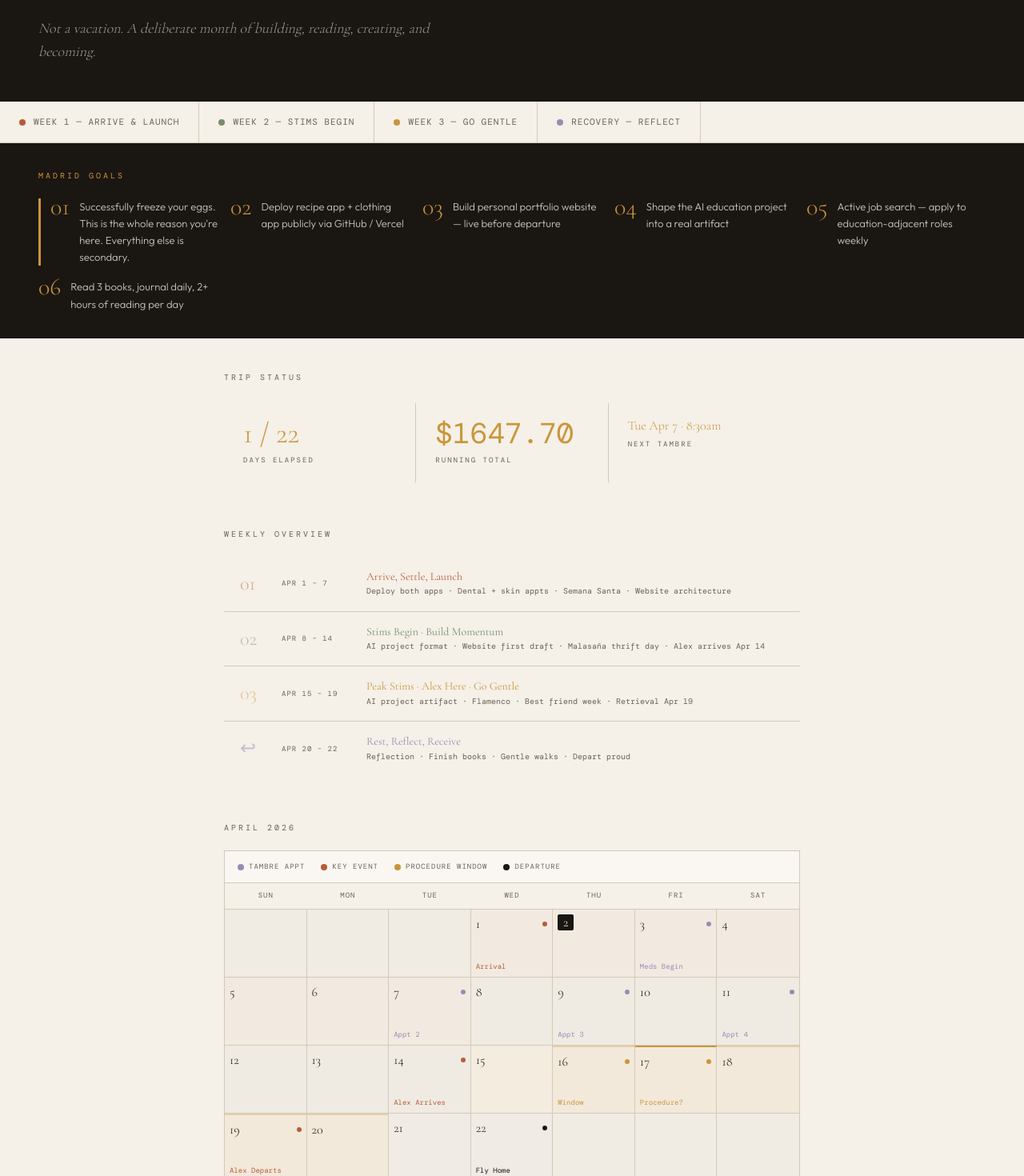
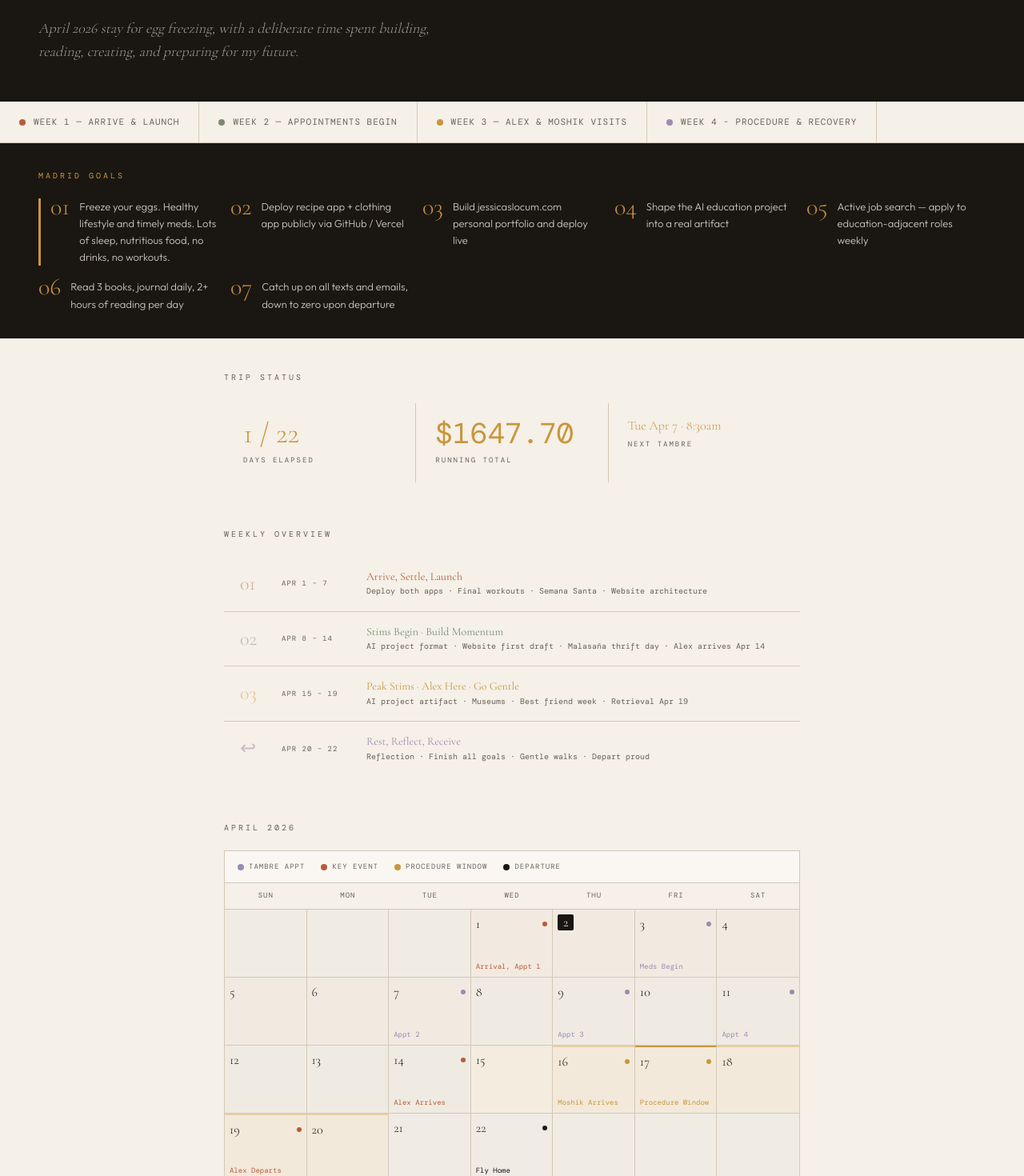
Before and after one commit to jmslo/madrid, a Next.js app: page / in a window 1280 px wide. Shown: the part 240-1710 px from the top of the page at 80% size. Built offline with nearby package versions, Linux system fonts and the light colour scheme; a web font is replaced by a local one.

Commit message:
main page edits

```diff
--- a/app/page.tsx
+++ b/app/page.tsx
@@ -8,7 +8,7 @@ type CalRow = (CalCell | null)[]
 const CALENDAR_ROWS: CalRow[] = [
   // Row 1: Apr 1–4 (Wed–Sat), padded Sun–Tue
   [null, null, null,
-    { d: 1,  mark: 'Arrival',      dot: 'var(--terracotta)', week: 1 },
+    { d: 1,  mark: 'Arrival, Appt 1',      dot: 'var(--terracotta)', week: 1 },
     { d: 2,  week: 1 },
     { d: 3,  mark: 'Meds Begin',   dot: 'var(--recovery)',   week: 1 },
     { d: 4,  week: 1 },
@@ -29,8 +29,8 @@ const CALENDAR_ROWS: CalRow[] = [
     { d: 13, week: 2 },
     { d: 14, mark: 'Alex Arrives', dot: 'var(--terracotta)', week: 2 },
     { d: 15, week: 3 },
-    { d: 16, mark: 'Window',       dot: 'var(--gold)',       week: 3, window: true },
-    { d: 17, mark: 'Procedure?',   dot: 'var(--gold)',       week: 3, window: true, procedureDay: true },
+    { d: 16, mark: 'Moshik Arrives',       dot: 'var(--gold)',       week: 3, window: true },
+    { d: 17, mark: 'Procedure Window',   dot: 'var(--gold)',       week: 3, window: true, procedureDay: true },
     { d: 18, week: 3, window: true },
   ],
   // Row 4: Apr 19–22, padded Thu–Sat
@@ -129,7 +129,7 @@ export default function HomePage() {
           className="text-lg italic opacity-60 max-w-lg leading-relaxed"
           style={{ fontFamily: 'var(--font-cormorant), serif' }}
         >
-          Not a vacation. A deliberate month of building, reading, creating, and becoming.
+          April 2026 stay for egg freezing, with a deliberate time spent building, reading, creating, and preparing for my future.
         </p>
       </header>
 
@@ -137,9 +137,9 @@ export default function HomePage() {
       <div className="flex overflow-x-auto" style={{ borderBottom: '1px solid var(--dust)' }}>
         {[
           { color: 'var(--terracotta)', label: 'Week 1 — Arrive & Launch' },
-          { color: 'var(--sage)',       label: 'Week 2 — Stims Begin'     },
-          { color: 'var(--gold)',       label: 'Week 3 — Go Gentle'       },
-          { color: 'var(--recovery)',   label: 'Recovery — Reflect'       },
+          { color: 'var(--sage)',       label: 'Week 2 — Appointments Begin'     },
+          { color: 'var(--gold)',       label: 'Week 3 — Alex & Moshik Visits'       },
+          { color: 'var(--recovery)',   label: 'Week 4 - Procedure & Recovery'       },
         ].map(({ color, label }) => (
           <div
             key={label}
@@ -172,12 +172,13 @@ export default function HomePage() {
         </div>
         <div className="grid gap-4" style={{ gridTemplateColumns: 'repeat(auto-fit, minmax(220px, 1fr))' }}>
           {[
-            { num: '01', text: 'Successfully freeze your eggs. This is the whole reason you\'re here. Everything else is secondary.', primary: true },
+            { num: '01', text: 'Freeze your eggs. Healthy lifestyle and timely meds. Lots of sleep, nutritious food, no drinks, no workouts.', primary: true },
             { num: '02', text: 'Deploy recipe app + clothing app publicly via GitHub / Vercel' },
-            { num: '03', text: 'Build personal portfolio website — live before departure' },
+            { num: '03', text: 'Build jessicaslocum.com personal portfolio and deploy live' },
             { num: '04', text: 'Shape the AI education project into a real artifact' },
             { num: '05', text: 'Active job search — apply to education-adjacent roles weekly' },
             { num: '06', text: 'Read 3 books, journal daily, 2+ hours of reading per day' },
+            { num: '07', text: 'Catch up on all texts and emails, down to zero upon departure' },
           ].map(({ num, text, primary }) => (
             <div
               key={num}
@@ -248,10 +249,10 @@ export default function HomePage() {
         </div>
         <div className="flex flex-col gap-px" style={{ background: 'var(--dust)' }}>
           {[
-            { num: '01', dates: 'Apr 1 – 7',   title: 'Arrive, Settle, Launch',               color: 'var(--terracotta)', focus: 'Deploy both apps · Dental + skin appts · Semana Santa · Website architecture' },
+            { num: '01', dates: 'Apr 1 – 7',   title: 'Arrive, Settle, Launch',               color: 'var(--terracotta)', focus: 'Deploy both apps · Final workouts · Semana Santa · Website architecture' },
             { num: '02', dates: 'Apr 8 – 14',  title: 'Stims Begin · Build Momentum',          color: 'var(--sage)',       focus: 'AI project format · Website first draft · Malasaña thrift day · Alex arrives Apr 14' },
-            { num: '03', dates: 'Apr 15 – 19', title: 'Peak Stims · Alex Here · Go Gentle',    color: 'var(--gold)',       focus: 'AI project artifact · Flamenco · Best friend week · Retrieval Apr 19' },
-            { num: '↩',  dates: 'Apr 20 – 22', title: 'Rest, Reflect, Receive',               color: 'var(--recovery)',   focus: 'Reflection · Finish books · Gentle walks · Depart proud' },
+            { num: '03', dates: 'Apr 15 – 19', title: 'Peak Stims · Alex Here · Go Gentle',    color: 'var(--gold)',       focus: 'AI project artifact · Museums · Best friend week · Retrieval Apr 19' },
+            { num: '↩',  dates: 'Apr 20 – 22', title: 'Rest, Reflect, Receive',               color: 'var(--recovery)',   focus: 'Reflection · Finish all goals · Gentle walks · Depart proud' },
           ].map(({ num, dates, title, color, focus }) => (
             <div
               key={num}
--- a/lib/data/schedule.ts
+++ b/lib/data/schedule.ts
@@ -53,7 +53,7 @@ export const schedule: DayEntry[] = [
       '5:30pm · Madrid Residency site deployment using Node JS & Visual Studio Code',
       '6:00pm · Maundy Thursday processions',
       '7:30pm · Madrid Residency site deployment pt 2',
-      '7:30pm · Madrid Residency site deployment pt 2',
+      '9:30pm · Dinner at Little Dragon & Froyo',
     ],
     didNotHappen: [
       'Real Jardín Botánico visit (moved to another day)',
```
